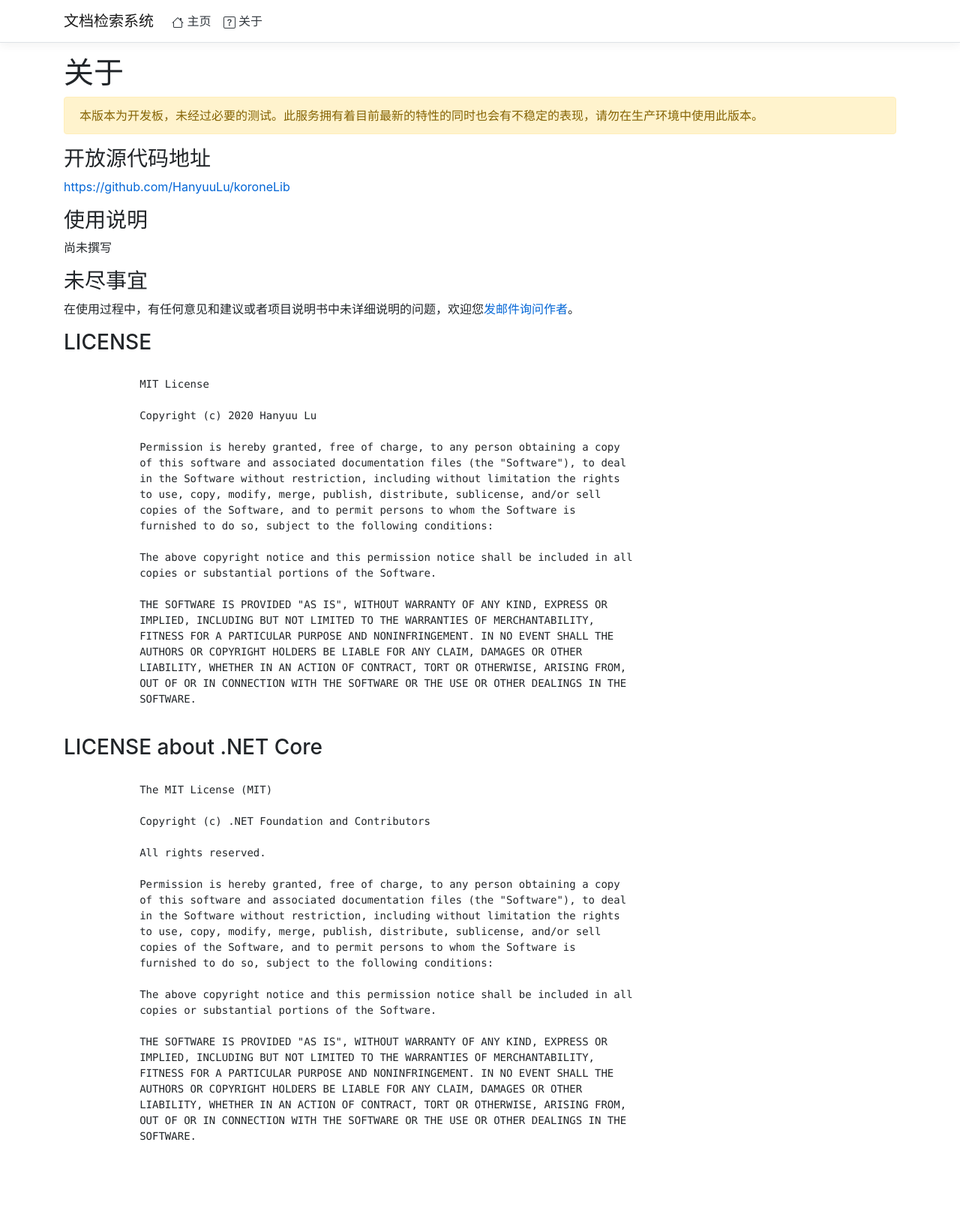
After one commit to HanyuuLu/koroneLib, an ASP.NET Core app: template Views/Home/About.cshtml in a window 1280 px wide. The commit adds this page. Shown: the whole page at 75% size. Run offline with ASP.NET Core 8, Linux system fonts and the light colour scheme; the template is opened without the code that fills it, so the values that code supplies are empty.

Commit message:
[feature]关于页面

```diff
--- a/Controllers/HomeController.cs
+++ b/Controllers/HomeController.cs
@@ -25,7 +25,7 @@ namespace KoroneLibrary.Controllers
             return View();
         }
 
-        public IActionResult Privacy()
+        public IActionResult About()
         {
             return View();
         }
--- /dev/null
+++ b/Views/Home/About.cshtml
@@ -0,0 +1,76 @@
+@{
+    ViewData["Title"] = "关于";
+}
+<h1>@ViewData["Title"]</h1>
+
+<div class="container-sm">
+    <div class="alert alert-warning" role="alert">
+        本版本为开发板，未经过必要的测试。此服务拥有着目前最新的特性的同时也会有不稳定的表现，请勿在生产环境中使用此版本。
+    </div>
+    <h3>开放源代码地址</h3>
+    <p>
+        <a href="https://github.com/HanyuuLu/koroneLib/tree/v2.0" target="_blank">https://github.com/HanyuuLu/koroneLib</a>
+    </p>
+    <h3>使用说明</h3>
+    <p>
+        尚未撰写
+    </p>
+    <h3>未尽事宜</h3>
+    <p>
+        在使用过程中，有任何意见和建议或者项目说明书中未详细说明的问题，欢迎您<a href="mailto:HanyuuLu@outlook.com">发邮件询问作者</a>。
+    </p>
+    <h3>LICENSE</h3>
+    <pre>
+    <code>
+            MIT License
+
+            Copyright (c) 2020 Hanyuu Lu
+
+            Permission is hereby granted, free of charge, to any person obtaining a copy
+            of this software and associated documentation files (the "Software"), to deal
+            in the Software without restriction, including without limitation the rights
+            to use, copy, modify, merge, publish, distribute, sublicense, and/or sell
+            copies of the Software, and to permit persons to whom the Software is
+            furnished to do so, subject to the following conditions:
+
+            The above copyright notice and this permission notice shall be included in all
+            copies or substantial portions of the Software.
+
+            THE SOFTWARE IS PROVIDED "AS IS", WITHOUT WARRANTY OF ANY KIND, EXPRESS OR
+            IMPLIED, INCLUDING BUT NOT LIMITED TO THE WARRANTIES OF MERCHANTABILITY,
+            FITNESS FOR A PARTICULAR PURPOSE AND NONINFRINGEMENT. IN NO EVENT SHALL THE
+            AUTHORS OR COPYRIGHT HOLDERS BE LIABLE FOR ANY CLAIM, DAMAGES OR OTHER
+            LIABILITY, WHETHER IN AN ACTION OF CONTRACT, TORT OR OTHERWISE, ARISING FROM,
+            OUT OF OR IN CONNECTION WITH THE SOFTWARE OR THE USE OR OTHER DEALINGS IN THE
+            SOFTWARE.
+        </code>
+</pre>
+    <h3>LICENSE about .NET Core</h3>
+    <pre>
+    <code>
+            The MIT License (MIT)
+
+            Copyright (c) .NET Foundation and Contributors
+
+            All rights reserved.
+
+            Permission is hereby granted, free of charge, to any person obtaining a copy
+            of this software and associated documentation files (the "Software"), to deal
+            in the Software without restriction, including without limitation the rights
+            to use, copy, modify, merge, publish, distribute, sublicense, and/or sell
+            copies of the Software, and to permit persons to whom the Software is
+            furnished to do so, subject to the following conditions:
+
+            The above copyright notice and this permission notice shall be included in all
+            copies or substantial portions of the Software.
+
+            THE SOFTWARE IS PROVIDED "AS IS", WITHOUT WARRANTY OF ANY KIND, EXPRESS OR
+            IMPLIED, INCLUDING BUT NOT LIMITED TO THE WARRANTIES OF MERCHANTABILITY,
+            FITNESS FOR A PARTICULAR PURPOSE AND NONINFRINGEMENT. IN NO EVENT SHALL THE
+            AUTHORS OR COPYRIGHT HOLDERS BE LIABLE FOR ANY CLAIM, DAMAGES OR OTHER
+            LIABILITY, WHETHER IN AN ACTION OF CONTRACT, TORT OR OTHERWISE, ARISING FROM,
+            OUT OF OR IN CONNECTION WITH THE SOFTWARE OR THE USE OR OTHER DEALINGS IN THE
+            SOFTWARE.
+        </code>
+</pre>
+</div>
--- a/Views/Home/Index.cshtml
+++ b/Views/Home/Index.cshtml
@@ -23,9 +23,9 @@
 </div>
 <div class="container">
     <div style="float:left;width:50%;margin:auto;margin-top:50px">
-        <h1 class="display-6">欢迎使用</h1>
-        <h1 class="display-6">文档检索系统</h1>
-        <h1 class="display-6">演示版（demo）</h1>
+        <h1 class="display-4">欢迎使用</h1>
+        <h1 class="display-4">文档检索系统</h1>
+        <h1 class="display-4">演示版（demo）</h1>
         <p>v2.0.0-SNAPSHOT</p>
     </div>
 
--- a/Views/Home/Privacy.cshtml
+++ /dev/null
@@ -1,6 +0,0 @@
-@{
-    ViewData["Title"] = "Privacy Policy";
-}
-<h1>@ViewData["Title"]</h1>
-
-<p>Use this page to detail your site's privacy policy.</p>
--- a/Views/Shared/_Layout.cshtml
+++ b/Views/Shared/_Layout.cshtml
@@ -1,5 +1,5 @@
 <!DOCTYPE html>
-<html lang="en">
+<html lang="zh-cn">
 <head>
     <meta charset="utf-8" />
     <meta name="viewport" content="width=device-width, initial-scale=1.0" />
@@ -27,7 +27,7 @@
                             </a>
                         </li>
                         <li class="nav-item">
-                            <a class="nav-link text-dark" asp-area="" asp-controller="Home" asp-action="Privacy">
+                            <a class="nav-link text-dark" asp-area="" asp-controller="Home" asp-action="About">
                                 <svg width="1em" height="1em" viewBox="0 0 16 16" class="bi bi-question-square" fill="currentColor" xmlns="http://www.w3.org/2000/svg">
                                     <path fill-rule="evenodd" d="M14 1H2a1 1 0 0 0-1 1v12a1 1 0 0 0 1 1h12a1 1 0 0 0 1-1V2a1 1 0 0 0-1-1zM2 0a2 2 0 0 0-2 2v12a2 2 0 0 0 2 2h12a2 2 0 0 0 2-2V2a2 2 0 0 0-2-2H2z" />
                                     <path d="M5.255 5.786a.237.237 0 0 0 .241.247h.825c.138 0 .248-.113.266-.25.09-.656.54-1.134 1.342-1.134.686 0 1.314.343 1.314 1.168 0 .635-.374.927-.965 1.371-.673.489-1.206 1.06-1.168 1.987l.003.217a.25.25 0 0 0 .25.246h.811a.25.25 0 0 0 .25-.25v-.105c0-.718.273-.927 1.01-1.486.609-.463 1.244-.977 1.244-2.056 0-1.511-1.276-2.241-2.673-2.241-1.267 0-2.655.59-2.75 2.286zm1.557 5.763c0 .533.425.927 1.01.927.609 0 1.028-.394 1.028-.927 0-.552-.42-.94-1.029-.94-.584 0-1.009.388-1.009.94z" />
@@ -45,11 +45,11 @@
         </main>
     </div>
 
-    <footer class="border-top footer text-muted" style="background-color:rgba(255,255,255,0.8)">
+    @*<footer class="border-top footer text-muted" style="background-color:rgba(255,255,255,0.8)">
         <div class="container">
             &copy; 2020 - KoroneLibrary - <a asp-area="" asp-controller="Home" asp-action="Privacy">Privacy</a>
         </div>
-    </footer>
+    </footer>*@
     <script src="~/lib/jquery/dist/jquery.min.js"></script>
     <script src="~/lib/bootstrap/dist/js/bootstrap.bundle.min.js"></script>
     <script src="~/js/site.js" asp-append-version="true"></script>
```
